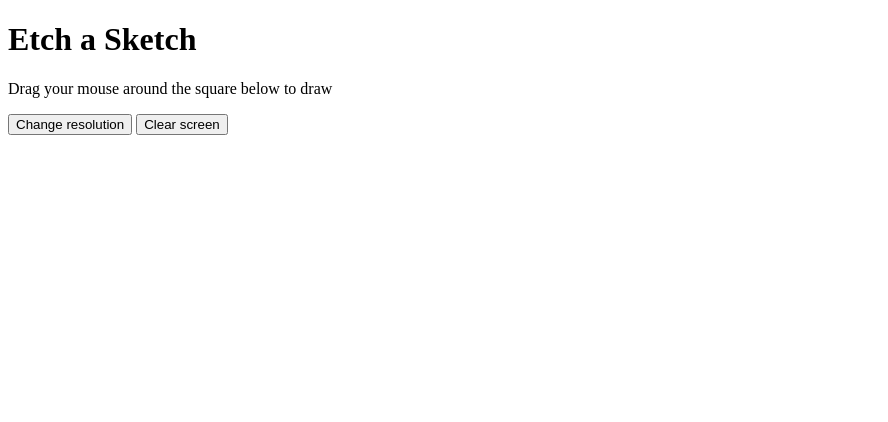
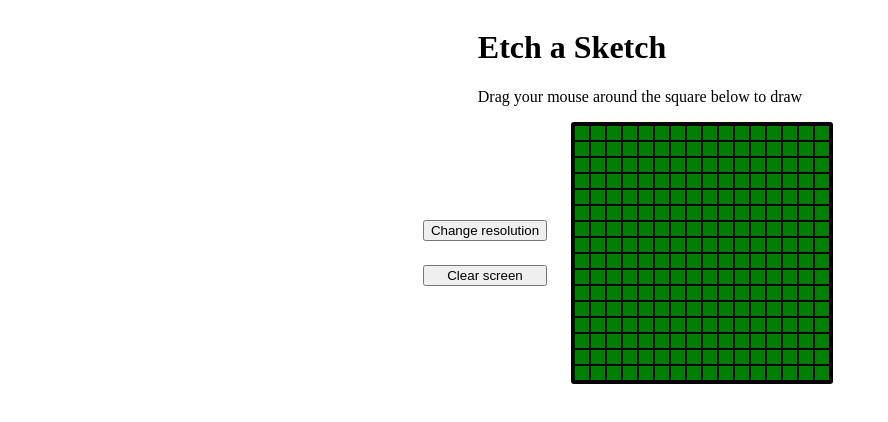
Before and after one commit to DanThePanMan/OdinEtchASketch, a plain HTML site: page index.html in a window 1280 px wide. Shown: the whole page, without its empty margins (0-888 px from the left). Drawn offline with Linux system fonts and the light colour scheme.

Commit message:
Add squares with auto sizing

```diff
--- a/index.html
+++ b/index.html
@@ -12,13 +12,14 @@
         <h1>Etch a Sketch</h1>
         <p>Drag your mouse around the square below to draw</p>
     </div>
+    <div class = centerCluster>
         <div class="controls">
             <button class="changeResolution">Change resolution</button>
             <button class="clear">Clear screen</button>
-
         </div>
         <div class="drawingBoard">
 
         </div>
+    <div\>
 </body>
 </html>
--- a/script.js
+++ b/script.js
@@ -0,0 +1,10 @@
+let gridCount = 16;
+//This sets the default value for the grid
+
+const DRAWINGGRID = document.querySelector(".drawingBoard");
+for (let repetetions = 1; repetetions <= gridCount * gridCount; repetetions++){
+    const grid = document.createElement('div');
+    const divided = (256/gridCount);
+    grid.style.cssText = `background-color: Green; height:${divided-2}px; width:${divided-2}px; border: solid; border-width: 1px; border-color: black;`;
+    DRAWINGGRID.appendChild(grid);
+}
--- a/style.css
+++ b/style.css
@@ -0,0 +1,33 @@
+body{
+    display:flex;
+    border: 0px;
+    flex-direction: column;
+    align-items: center;
+    justify-content: center;
+}
+
+.drawingBoard{
+    width: 256px;
+    height: 256px;
+    display: flex;
+    flex: auto;
+    flex-wrap: wrap;
+    border: solid;
+    border-color: black;
+    border-radius: 3px;
+}
+
+.controls{
+    display: flex;
+    flex-direction: column;
+    justify-content: space-evenly;
+    gap: 24px;
+}
+
+.centerCluster{
+    display: flex;
+    flex-direction: row;
+    align-items: center;
+    gap: 24px;
+    justify-content: center;
+}
```
Lines whose indentation alone changed are shown as unchanged.
